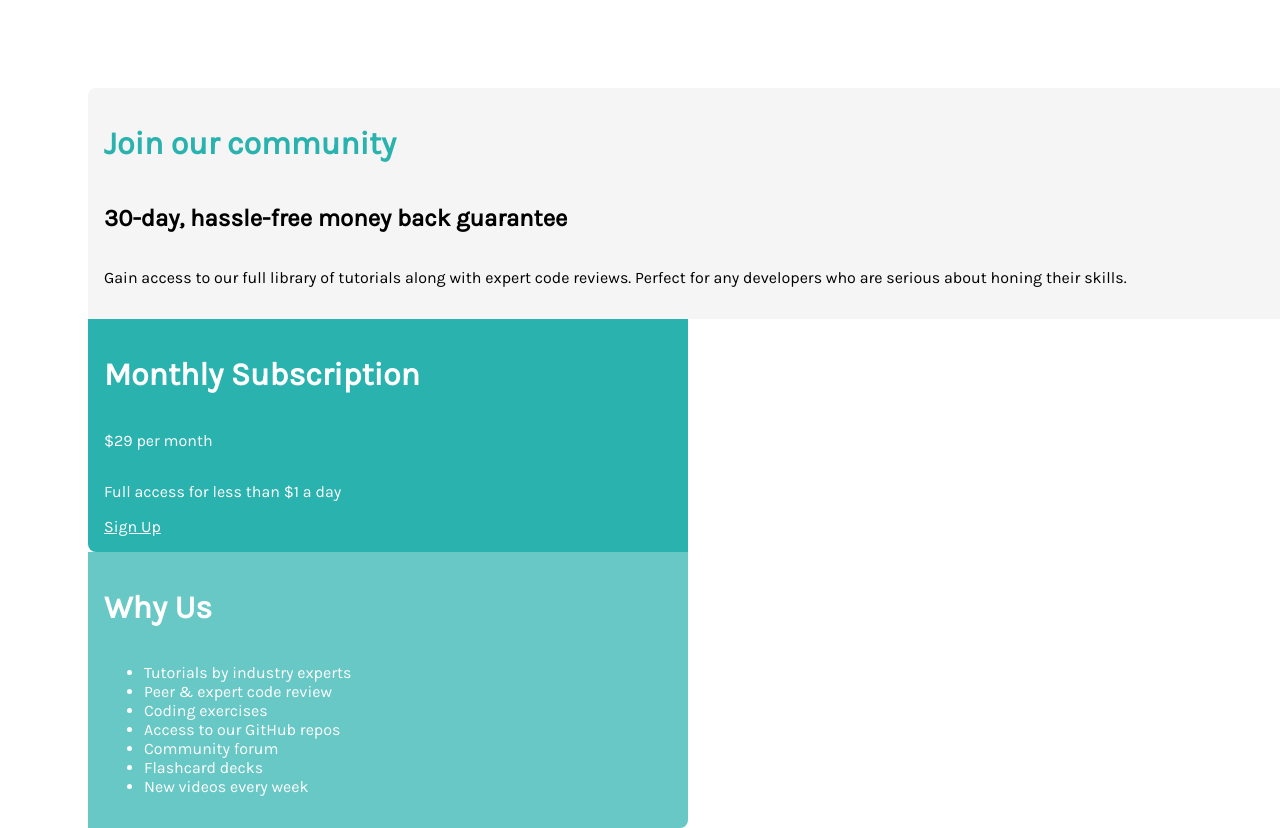
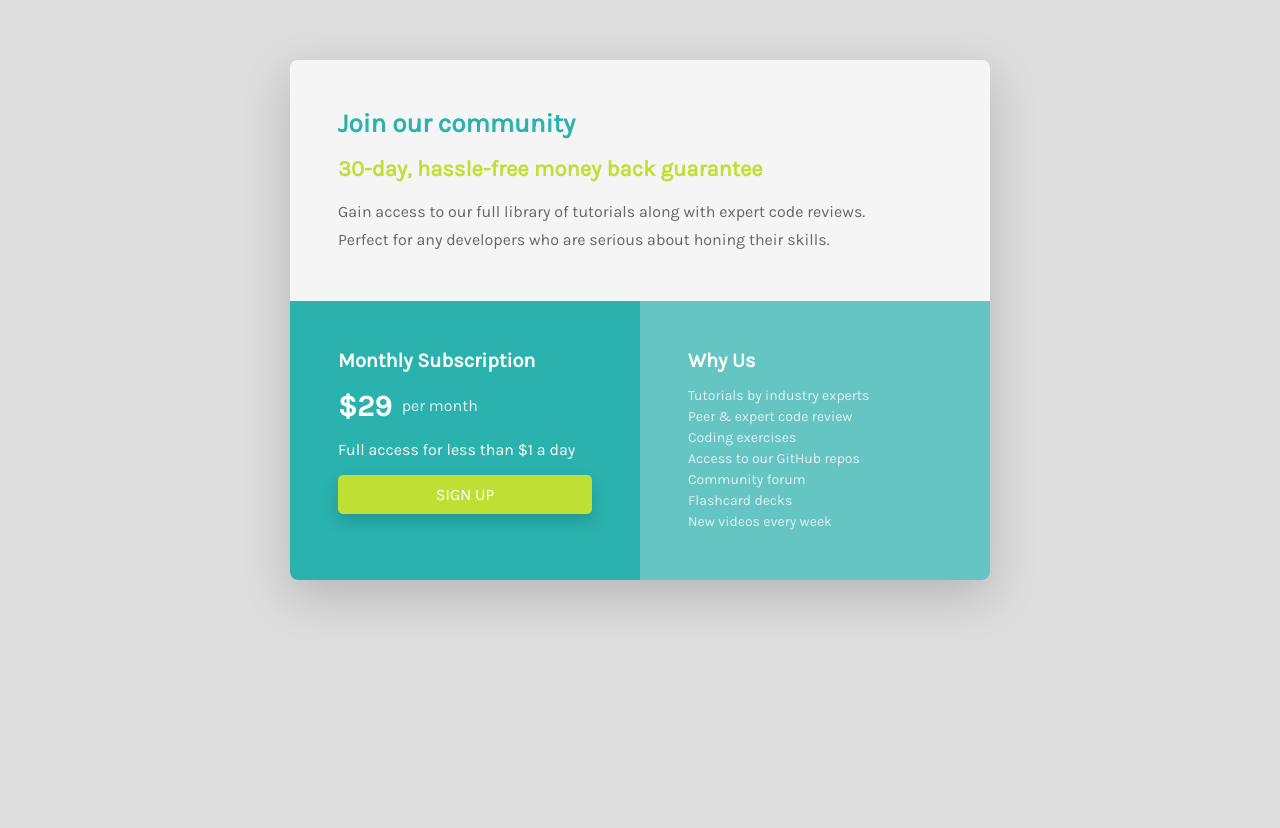
Before and after one commit to Lauti004/Ejercicio-Cards2, a plain HTML site: page index.html in a window 1280 px wide. After the commit the page ends 800 px from the top, so only its background shows below. Drawn offline with Linux system fonts and the light colour scheme.

Commit message:
Desktop OK

```diff
--- a/css/styles.css
+++ b/css/styles.css
@@ -1,52 +1,113 @@
 * {
     box-sizing: border-box;
-    justify-content: center;
 }
 
 body {
-    padding: 5em;
+    margin: 0;
+    padding: 0;
+    background-color: #ddd;
+    font-family: "Karla", sans-serif;
 }
 
-.main-container {
-    flex-direction: column;
-    text-align: left;
-    display: flex;
-    padding: 1em;
-    border: 0, 5px solid black;
-    border-top-left-radius: 8px;
-    border-top-right-radius: 8px;
-    width: 1200px;
-    font-family: "Karla", sans-serif;
-    background-color: whitesmoke;
+.container {
+    width: 700px;
+    margin-left: auto;
+    margin-right: auto;
 }
 
-.main-container h1 {
-    color: hsl(179, 62%, 43%);
+.card {
+    margin-top: 60px;
+    border-radius: 8px;
+    background-color: whitesmoke;
+    box-shadow: 0 1rem 3rem rgba(0,0,0,.175)!important;
 }
 
-.flex-container div {
-    padding: 1em;
+.top-container {
+    padding: 3em;
+}
+
+.top-container h1 {
+    color: hsl(179, 62%, 43%);
+    margin-top: 0px;
+    font-size: 26px;
+}
+
+.top-container h2 {
+    color: hsl(71, 73%, 54%);
+    font-size: 22px;
+    margin: 8px 0;
+}
+
+.top-container p {
+    color: #666;
+    line-height: 1.7em;
+    margin-bottom: 0;
+}
+
+
+.bottom-container {
     display: flex;
-    flex-flow: column wrap;
-    width: 600px;
-    border: 0, 5px solid black;
-    float: left;
+}
+
+.container-middle {
+    width: 50%;
+    padding: 3em;
+    color: white;
+}
+
+.container-middle h1 {
+    margin-top: 0;
+    font-size: 20px;
 }
 
 .container-monthly {
     background-color: hsl(179, 62%, 43%);
-    color: white;
-    font-family: "Karla", sans-serif;
     border-bottom-left-radius: 8px;
-}
-
-.container-monthly a {
-    color: white;
 }
 
 .container-why {
     background-color: hsla(179, 62%, 43%, 0.712);
-    font-family: "Karla", sans-serif;
-    color: white;
     border-bottom-right-radius: 8px;
 }
+
+.container-why ul {
+    margin: 0;
+    padding: 0;
+    list-style: none;
+    color: hsl(204, 43%, 93%);
+    font-size: 14px;
+}
+
+.container-why ul li {
+    line-height: 1.5em;
+}
+
+
+.container-monthly .price {
+    color: hsl(204, 43%, 93%);
+}
+
+.container-monthly .price .value {
+    font-size: 30px;
+    font-weight: bold;
+    color: #fff;
+    margin-right: 10px;
+}
+
+.container-monthly .price p {
+    display: flex;
+    align-items: center;
+    font-size: 16px;
+}
+
+.container-monthly .btn {
+    color: white;
+    background-color: hsl(71, 73%, 54%);
+    display: block;
+    text-align: center;
+    padding: 10px 0;
+    text-decoration: none;
+    text-transform: uppercase;
+    border-radius: 5px;
+    box-shadow: 0 .5rem 1rem rgba(0,0,0,.15)!important;
+}
--- a/index.html
+++ b/index.html
@@ -11,25 +11,30 @@
         <title>Frontend Mentor | Single Price Grid Component</title>
     </head>
     <body>
-        <div class="main-container">
+        <div class="container">
+
+            <div class="card">
+                <div class="top-container">
                     <h1>Join our community</h1>
 
                     <h2>30-day, hassle-free money back guarantee</h2>
 
-            <p>Gain access to our full library of tutorials along with expert code reviews.
+                    <p>Gain access to our full library of tutorials along with expert code reviews.<br>
                         Perfect for any developers who are serious about honing their skills.</p>
                 </div>
-        <div class="flex-container">
-            <div class="container-monthly">
+                <div class="bottom-container">
+                    <div class="container-middle container-monthly" >
                         <h1>Monthly Subscription</h1>
 
-                <p><span class="span-b">&dollar;29</span> per month</p>
+                        <div class="price">
+                            <p><span class="value">&dollar;29</span> <span>per month</span></p>
+                        </div>
 
                         <p>Full access for less than &dollar;1 a day</p>
 
-                <a href="">Sign Up</a>
+                        <a href="" class="btn">Sign Up</a>
                     </div>
-            <div class="container-why">
+                    <div class="container-middle container-why">
                         <h1>Why Us</h1>
 
                         <ul>
@@ -43,5 +48,8 @@
                         </ul>
                     </div>
                 </div>
+            </div>
+        </div>
+
     </body>
 </html>
```
Lines whose indentation alone changed are shown as unchanged.
